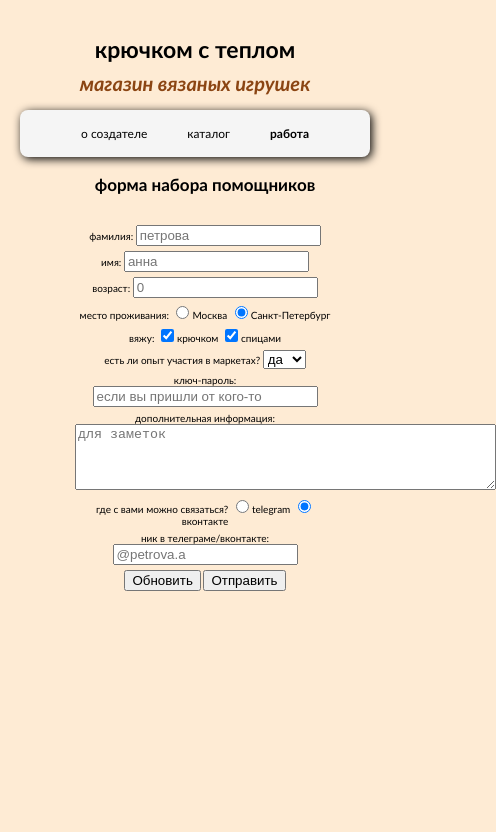
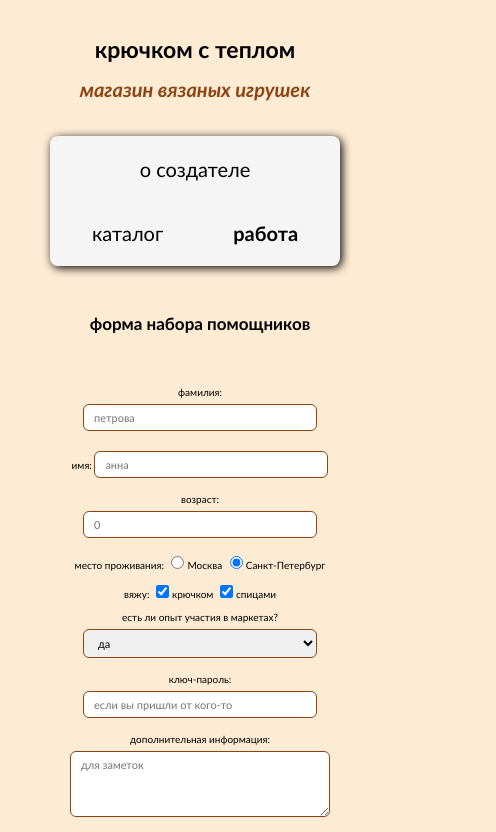
Before and after one commit to thetreev/uliasite, a plain HTML site: page form.html in a window 390 px wide. Shown: the top 832 px of the page, 496 px wide, since content can reach past the window. Drawn offline with Linux system fonts and the light colour scheme.

Commit message:
конечное изменение стилей

```diff
--- a/form.css
+++ b/form.css
@@ -40,7 +40,8 @@ h3 {
 p {
   font-size: 15px;
   color: #000;
-  margin: 5px;
+  margin: 10px 0; /* ровные вертикальные отступы */
+  line-height: 1.3;
 }
 
 h1 a {
@@ -84,7 +85,7 @@ h1 a {
 }
 
 .maincont {
-  gap: 20px;
+  gap: 25px;
   display: flex;
   flex-direction: column;
   justify-content: space-around;
@@ -93,135 +94,206 @@ h1 a {
   padding-right: 50px;
 }
 
+/* --------- БАЗОВЫЕ СТИЛИ ДЛЯ ПОЛЕЙ ФОРМЫ --------- */
+
+input[type="text"],
+input[type="number"],
+input[type="password"],
+select,
+textarea {
+  font-family: inherit;
+  font-size: 15px;
+  padding: 6px 10px;
+  border-radius: 6px;
+  border: 1px solid #8B4513;
+  box-sizing: border-box;
+  margin-top: 5px;
+  margin-bottom: 5px;
+}
+
+/* Аккуратная ширина */
+input[type="text"],
+input[type="number"],
+input[type="password"],
+select {
+  min-width: 220px;
+  max-width: 320px;
+}
+
+textarea {
+  min-width: 260px;
+  max-width: 500px;
+  width: 60%;
+  resize: vertical;
+}
+
+/* --------- КНОПКИ --------- */
+
+/* Кнопка "Обновить" — спокойная */
+input[type="reset"] {
+  font-family: inherit;
+  font-size: 15px;
+  padding: 8px 20px;
+  margin: 8px 12px;
+  border-radius: 20px;
+  border: none;
+  cursor: pointer;
+  background-color: #c8a98a;
+  color: #000;
+  box-shadow: 1px 1px 5px rgba(0, 0, 0, 0.3);
+  transition: background-color 0.2s ease, transform 0.1s ease, box-shadow 0.1s ease;
+}
+
+/* Главная кнопка "Отправить" */
+input[type="submit"] {
+  font-family: inherit;
+  font-size: 17px;
+  padding: 10px 26px;
+  margin: 8px 12px;
+  border-radius: 22px;
+  border: none;
+  cursor: pointer;
+  background-color: #8B4513;
+  color: #fff;
+  font-weight: bold;
+  box-shadow: 2px 2px 6px rgba(0, 0, 0, 0.45);
+  transition: background-color 0.2s ease, transform 0.1s ease, box-shadow 0.1s ease;
+}
+
+input[type="reset"]:hover {
+  background-color: #b89576;
+  transform: translateY(-1px);
+  box-shadow: 2px 2px 6px rgba(0, 0, 0, 0.4);
+}
+
+input[type="submit"]:hover {
+  background-color: #6d360f;
+  transform: translateY(-2px);
+  box-shadow: 3px 3px 7px rgba(0, 0, 0, 0.6);
+}
+
+/* --------- ФОКУС ДЛЯ ВСЕХ ЭЛЕМЕНТОВ ФОРМЫ --------- */
+
+input[type="text"]:focus,
+input[type="number"]:focus,
+input[type="password"]:focus,
+select:focus,
+textarea:focus,
+input[type="submit"]:focus,
+input[type="reset"]:focus {
+  outline: none;
+  border-color: #D2691E;
+  box-shadow: 0 0 0 2px rgba(210, 105, 30, 0.3);
+}
+
+/* ---------------- АДАПТИВ ---------------- */
+
 @media (max-width: 830px) {
-  .headup {
-    margin-top: 20px;
+  .headup { margin-top: 20px; }
+  .headdown { padding-left: 20px; padding-right: 20px; }
+  .navi { margin-bottom: 0; }
+  .maincont { margin-left: 55px; margin-right: 10px; }
+
+  input[type="text"],
+  input[type="number"],
+  input[type="password"],
+  select {
+    max-width: 260px;
   }
-  .headdown {
-    padding-left: 20px;
-    padding-right: 20px;
+
+  textarea {
+    width: 70%;
+    max-width: 420px;
   }
-  .navi {
-    margin-bottom: 0;
-  }
-  .maincont {
-    margin-left: 55px;
-    margin-right: 10px;
+
+  input[type="submit"],
+  input[type="reset"] {
+    font-size: 14px;
+    padding: 7px 18px;
   }
 }
 
 @media (max-width: 740px) {
-  .first_title {
-    font-size: 27px;
-    margin-bottom: 14px;
+  .first_title { font-size: 27px; margin-bottom: 14px; }
+  .second_title { font-size: 25px; margin-top: 14px; }
+  h3 { font-size: 21px; }
+  p { font-size: 12px; }
+
+  .maincont { margin-left: 30px; }
+
+  input[type="text"],
+  input[type="number"],
+  input[type="password"],
+  select {
+    width: 75%;
+    font-size: 13px;
   }
 
-  .second_title {
-    font-size: 25px;
-    margin-top: 14px;
+  textarea {
+    width: 85%;
+    font-size: 13px;
   }
 
-  h3 {
-    font-size: 21px;
-    margin-bottom: 10px;
-  }
-
-  p {
-    font-size: 12px;
-  }
-
-  .headup {
-    margin-top: 20px;
-  }
-
-  .headdown {
-    padding-left: 20px;
-    padding-right: 20px;
-  }
-
-  .navi {
-    margin: 0;
-    margin-bottom: 0;
-    font-size: 15px;
-  }
-
-  .maincont {
-    margin: 0;
-    margin-left: 30px;
-    margin-top: 0;
+  input[type="submit"],
+  input[type="reset"] {
+    font-size: 13px;
+    padding: 6px 16px;
   }
 }
 
 @media (max-width: 530px) {
-  .first_title {
-    font-size: 23px;
-    margin-bottom: 8px;
+  .first_title { font-size: 23px; }
+  .second_title { font-size: 20px; }
+  h3 { font-size: 17px; }
+  p { font-size: 10px; }
+
+  .maincont { margin-left: 20px; }
+
+  input[type="text"],
+  input[type="number"],
+  input[type="password"],
+  select {
+    width: 90%;
+    font-size: 11px;
   }
 
-  .second_title {
-    font-size: 20px;
-    margin-top: 8px;
-    margin-bottom: 10px;
+  textarea {
+    width: 95%;
+    font-size: 11px;
   }
 
-  h3 {
-    font-size: 17px;
-    margin-bottom: 5px;
-  }
-
-  p {
-    font-size: 10px;
-  }
-
-  .navi .mul .mlist {
-    margin: 0;
-  }
-
-  .navi {
-    margin: 0;
-    margin-top: 5px;
+  input[type="submit"],
+  input[type="reset"] {
     font-size: 12px;
-  }
-
-  .maincont {
-    margin: 0;
-    margin-left: 20px;
+    padding: 6px 14px;
   }
 }
 
 @media (max-width: 325px) {
-  .first_title {
-    font-size: 15px;
-    margin: 0;
-  }
+  .first_title { font-size: 15px; }
+  .second_title { font-size: 12px; }
+  h3 { font-size: 10px; }
+  p { font-size: 6px; }
 
-  .second_title {
-    font-size: 12px;
-    margin: 5px 0;
-  }
+  .maincont { margin-left: 0; }
 
-  h3 {
-    font-size: 10px;
-    margin-bottom: 5px;
-  }
-
-  p {
-    font-size: 6px;
-    margin: 3px;
-  }
-
-  .navi .mul .mlist {
-    margin: 0;
-    padding: 7px 10px;
-  }
-
-  .navi {
-    margin: 0;
-    margin-top: 5px;
+  input[type="text"],
+  input[type="number"],
+  input[type="password"],
+  select {
+    width: 95%;
     font-size: 9px;
   }
 
-  .maincont {
-    margin-left: 0;
+  textarea {
+    width: 95%;
+    font-size: 9px;
+  }
+
+  input[type="submit"],
+  input[type="reset"] {
+    font-size: 10px;
+    padding: 5px 10px;
+    border-radius: 16px;
   }
 }
```
